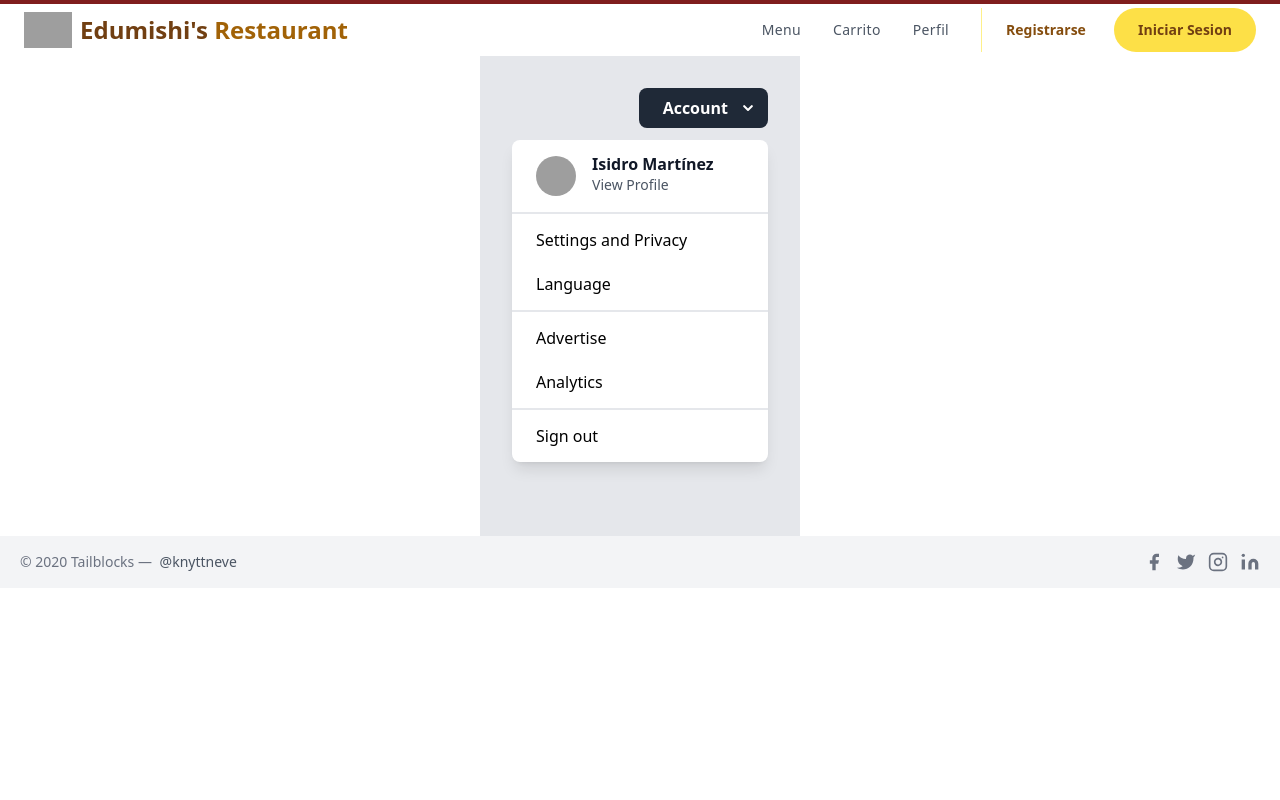
After one commit to Eduardo6446/EduMishi_Restaurant, a Django app: template orders/templates/cart.html in a window 1280 px wide. The commit adds this page. Run offline with Django 3.2, Linux system fonts and the light colour scheme; the template is opened without the code that fills it, so the values that code supplies are empty; some libraries are stand-ins or nearby versions; grey boxes are pictures that could not be loaded.

Commit message:
update template

```diff
--- /dev/null
+++ b/orders/templates/cart.html
@@ -0,0 +1,51 @@
+{% extends "layout.html" %} {%block template%}
+
+<div class="bg-gray-200 p-8 max-w-xs mx-auto text-right" style="min-height: 480px;">
+    <div id="dropdown" class="relative inline-block">
+        <button @click="isOpen = true" class="inline-flex items-center pl-6 pr-2 py-2 font-semibold text-white bg-gray-800 rounded-lg hover:bg-gray-700 focus:outline-none focus:shadow-outline active:bg-gray-900">
+        Account
+        <svg class="ml-2 h-6 w-6 text-white" fill="currentColor" viewBox="0 0 24 24">
+          <path d="M15.3 9.3a1 1 0 0 1 1.4 1.4l-4 4a1 1 0 0 1-1.4 0l-4-4a1 1 0 0 1 1.4-1.4l3.3 3.29 3.3-3.3z" />
+        </svg>
+      </button>
+
+        <div v-if="isOpen" @click="isOpen = false" class="fixed inset-0" tabindex="-1"></div>
+
+        <transition enter-class="opacity-0 transform scale-90 transition-all" enter-active-class="transition ease-out duration-75" enter-to-class="opacity-100 transform scale-100" leave-class="opacity-100 transform scale-100" leave-active-class="transition ease-in duration-75"
+            leave-to-class="opacity-0 transform scale-90">
+
+            <div v-if="isOpen" class="absolute right-0 mt-3 text-left z-75 transform origin-top-right">
+                <div class="w-64 bg-white rounded-lg shadow-lg">
+                    <div class="flex items-center px-6 py-4">
+                        <img class="h-10 w-10 rounded-full flex-no-shrink" src="https://faces.design/faces/m/m17.png" alt="" />
+                        <div class="ml-4">
+                            <p class="font-semibold text-gray-900 leading-none">
+                                Isidro Martínez
+                            </p>
+                            <p>
+                                <a href="#" class="text-sm text-gray-600 leading-none hover:underline">View Profile</a>
+                            </p>
+                        </div>
+                    </div>
+                    <div class="border-t-2 border-gray-200 py-1">
+                        <a href="#" class="block px-6 py-3 leading-tight hover:bg-gray-200">Settings and Privacy</a>
+                        <a href="#" class="block px-6 py-3 leading-tight hover:bg-gray-200">Language</a>
+                    </div>
+                    <div class="border-t-2 border-gray-200 py-1">
+                        <a href="#" class="block px-6 py-3 leading-tight hover:bg-gray-200">Advertise</a>
+                        <a href="#" class="block px-6 py-3 leading-tight hover:bg-gray-200">Analytics</a>
+                    </div>
+                    <form class="border-t-2 border-gray-200 py-1" action="#" method="POST">
+                        <button class="block w-full px-6 py-3 text-left leading-tight hover:bg-gray-200">
+                Sign out
+              </button>
+                    </form>
+                </div>
+            </div>
+        </transition>
+    </div>
+
+</div>
+
+
+{%endblock%}
```
Also changed, not shown: orders/templates/login.html (+24 -20 lines), orders/templates/register.html (+23 -6 lines).
